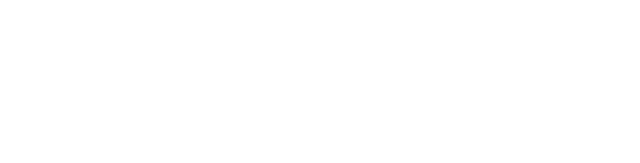
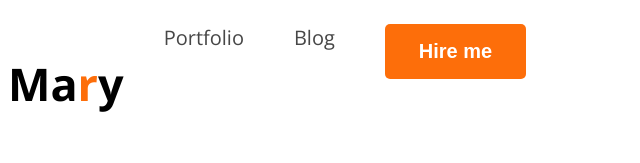
Before and after one commit to aayman01/web-developer-portfolio, a plain HTML site: page index.html in a window 1280 px wide. Shown: the whole page, without its empty margins (0-640 px from the left). Drawn offline with nearby package versions, Linux system fonts and the light colour scheme.

Commit message:
secend commit

```diff
--- a/index.html
+++ b/index.html
@@ -5,10 +5,23 @@
     <meta charset="UTF-8">
     <meta name="viewport" content="width=device-width, initial-scale=1.0">
     <title>Web developer portfolio</title>
+
+    <link rel="preconnect" href="https://fonts.googleapis.com">
+    <link rel="preconnect" href="https://fonts.gstatic.com" crossorigin>
+    <link href="https://fonts.googleapis.com/css2?family=Open+Sans:wght@400;700&display=swap" rel="stylesheet">
+    <link rel="stylesheet" href="styles/style.css">
 </head>
 
 <body>
     <header>
+        <nav>
+            <h3 class="nav-title">Ma<span class="text-primary">r</span>y</h3>
+            <ul>
+                <li><a href="">Portfolio</a></li>
+                <li><a href="">Blog</a></li>
+                <li><button class="btn-primary">Hire me</button></li>
+            </ul>
+        </nav>
 
     </header>
     <main>
--- /dev/null
+++ b/styles/style.css
@@ -0,0 +1,48 @@
+/* common shared style */
+body {
+    font-family: 'Open Sans', sans-serif;
+}
+
+/* nav related style */
+nav {
+    display: flex;
+}
+
+.text-primary {
+    color: #FD6E0A;
+}
+
+.btn-primary {
+    border-radius: 5px;
+    background: #FD6E0A;
+    border: 0;
+    color: white;
+    font-size: 20px;
+    font-weight: 700;
+    padding: 16px 34px;
+
+
+}
+
+.nav-title {
+    font-size: 45px;
+    font-style: normal;
+    font-weight: 800;
+}
+
+nav>ul {
+    display: flex;
+}
+
+nav a {
+    text-decoration: none;
+    font-size: 20px;
+    color: #474747;
+
+}
+
+nav li {
+    list-style: none;
+    margin-right: 50px;
+
+}
```
